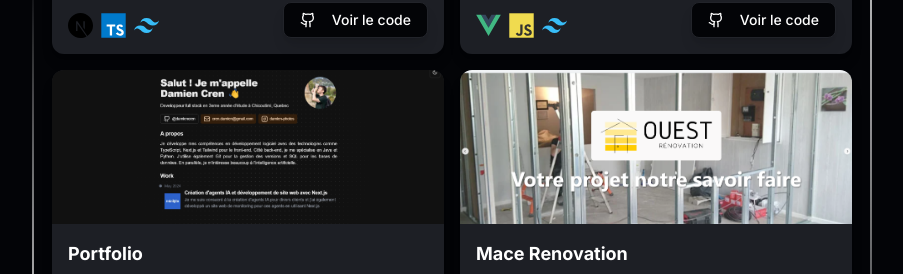
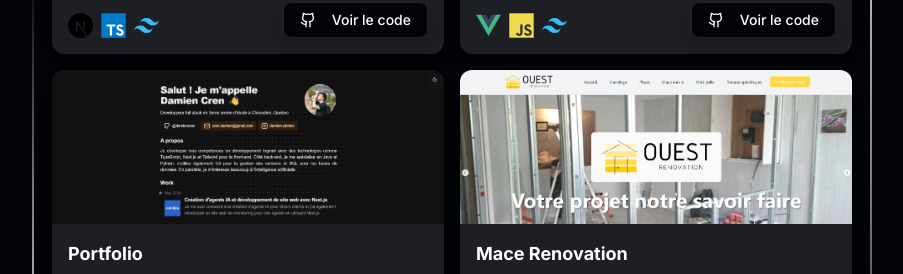
Before and after one commit to damiencren/portfolio, a Next.js app: page / in a window 1280 px wide. Shown: the part 1140-1414 px from the top of the page, without its empty margins (188-1091 px from the left). Built offline with nearby package versions, Linux system fonts and the light colour scheme.

Commit message:
add imaginary

```diff
--- a/src/components/projectCard.tsx
+++ b/src/components/projectCard.tsx
@@ -19,16 +19,14 @@ export const ProjectCard = ({ title, description, dates, image, technos, reposit
         <div className="lg:w-1/2  min-h-[400px] w-full p-2">
             <div className="h-full border border-0 rounded-xl overflow-hidden shadow-lg bg-secondary relative group">
                 <div className="w-full h-2/5 relative">
-                    {href !== "" ? (
                         <div className="w-full h-full">
-                            <Image className="w-full h-full object-cover group-hover:opacity-50 transition-opacity duration-300" src={image} alt={title} width={1000} height={1000} />
+                            <Image className="w-full h-full object-cover group-hover:opacity-50 transition-opacity duration-300 object-top" src={image} alt={title} width={1000} height={1000} />
+                            {href !== "" &&
                             <div className="absolute inset-0 flex items-center justify-center opacity-0 group-hover:opacity-100 transition-opacity duration-300">
                                 <UnderlineLink className="text-2xl font-bold" href={href}>{url}</UnderlineLink>
                             </div>
+                            }
                         </div>
-                    ) : (
-                        <Image className="w-full h-full object-cover" src={image} alt={title} width={1000} height={1000} />
-                    )}
                 </div>
                 <div className="flex flex-col p-4 gap-1 h-3/5">
                     <h3 className="text-lg font-bold">{title}</h3>
```
Also changed, not shown: 1 other file (tests, documents, lock files or other folders).
